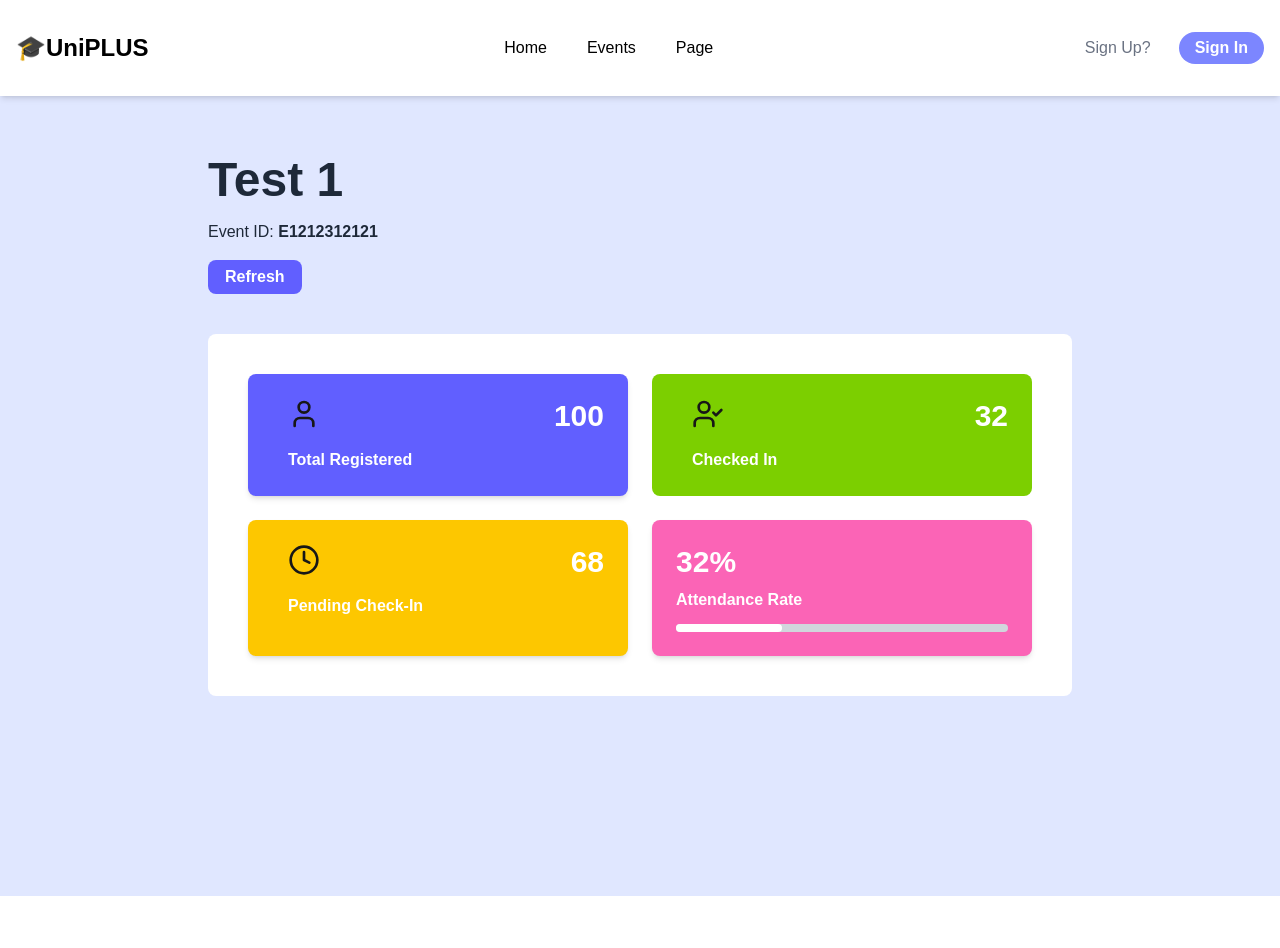
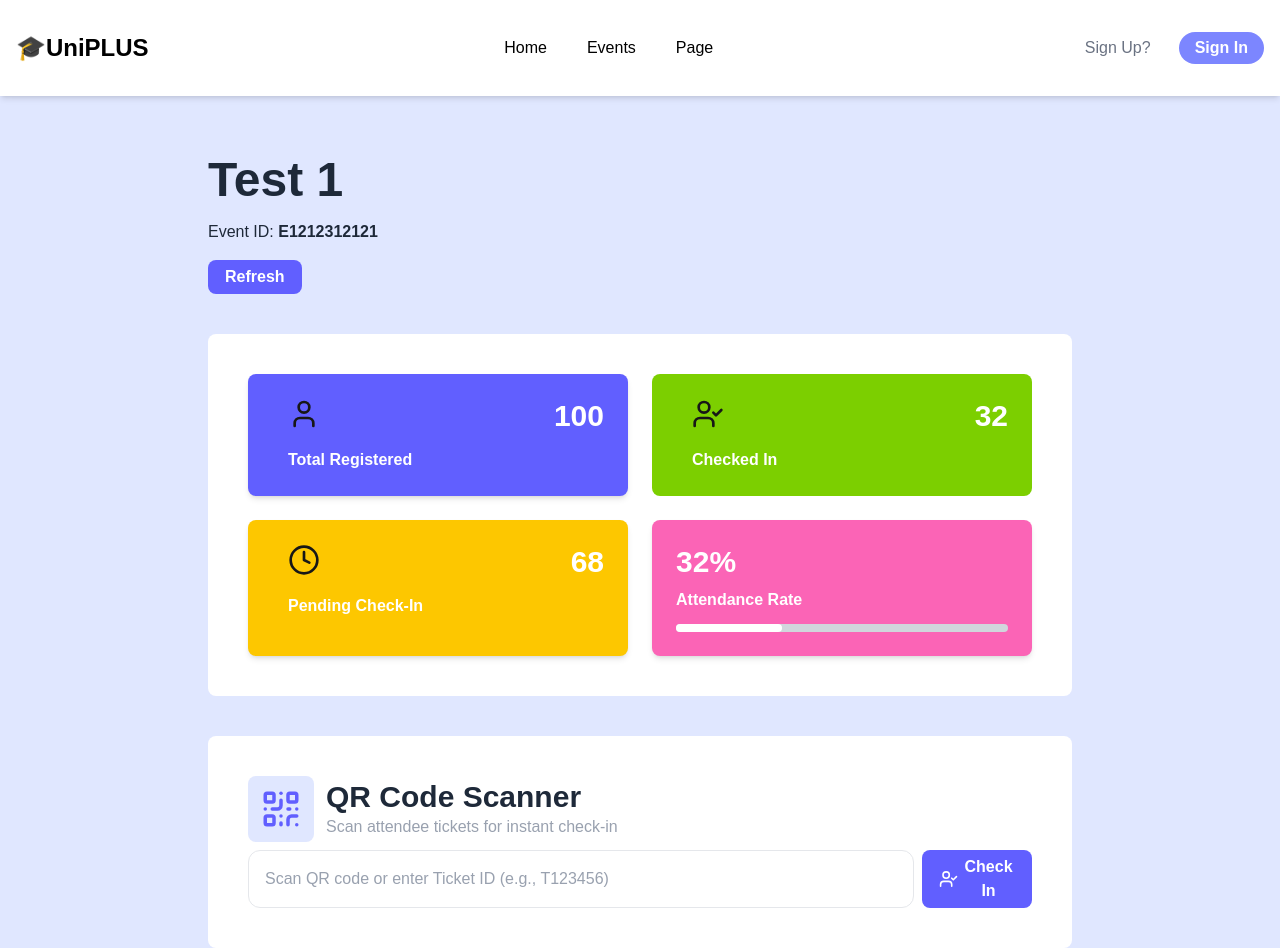
Before and after one commit to RTBS-ISP/UniPlus, a Next.js app in the folder frontend/uniplus/: page /events/1/dashboard in a window 1280 px wide. Before the commit the page ends 896 px from the top, so only its background shows below. Built offline with nearby package versions, Linux system fonts and the light colour scheme; no server answers.

Commit message:
feat: add QR code section for manual check-in

```diff
--- a/frontend/uniplus/app/events/[id]/dashboard/page.tsx
+++ b/frontend/uniplus/app/events/[id]/dashboard/page.tsx
@@ -72,6 +72,37 @@ export default function DashBoardPage() {
             </div>
           </div>
         </div>
+
+        {/* QR Code Section */}
+        <div className="flex flex-col items-center justify-center rounded-lg mt-10 mx-52 p-10 bg-white">
+          <div className="flex flex-row items-center w-full mb-2 gap-3">
+            <div className="p-3 bg-indigo-100 rounded-lg">
+              <QrCode size={42} className="text-indigo-500" />
+            </div>
+            <div className="flex flex-col w-full">
+              <div className="text-gray-800 text-3xl font-extrabold w-full">
+                QR Code Scanner
+              </div>
+              <div className="text-gray-400 text-base font-medium w-full">
+                Scan attendee tickets for instant check-in
+              </div>
+            </div>
+          </div>
+
+          <div className="flex flex-row w-full gap-x-2">
+            <input
+              type="text"
+              placeholder="Scan QR code or enter Ticket ID (e.g., T123456)"
+              className="w-7xl px-4 py-3 rounded-xl border border-gray-200 focus:border-indigo-500 focus:ring-2 focus:ring-indigo-200 outline-none transition text-gray-800 placeholder-gray-400"
+            />
+            <button
+              type="submit"
+              className="inline-flex items-center justify-center w-full px-4 py-1 text-base font-bold leading-6 text-white bg-indigo-500 border border-transparent rounded-lg md:w-auto hover:bg-indigo-300 focus:outline-none focus:ring-2 focus:ring-offset-2 focus:ring-indigo-400 disabled:opacity-50 disabled:cursor-not-allowed"
+            >
+              <UserCheck className="mr-1"/> Check In
+            </button>
+          </div>
+        </div>
       </div>
     </main>
   );
```
